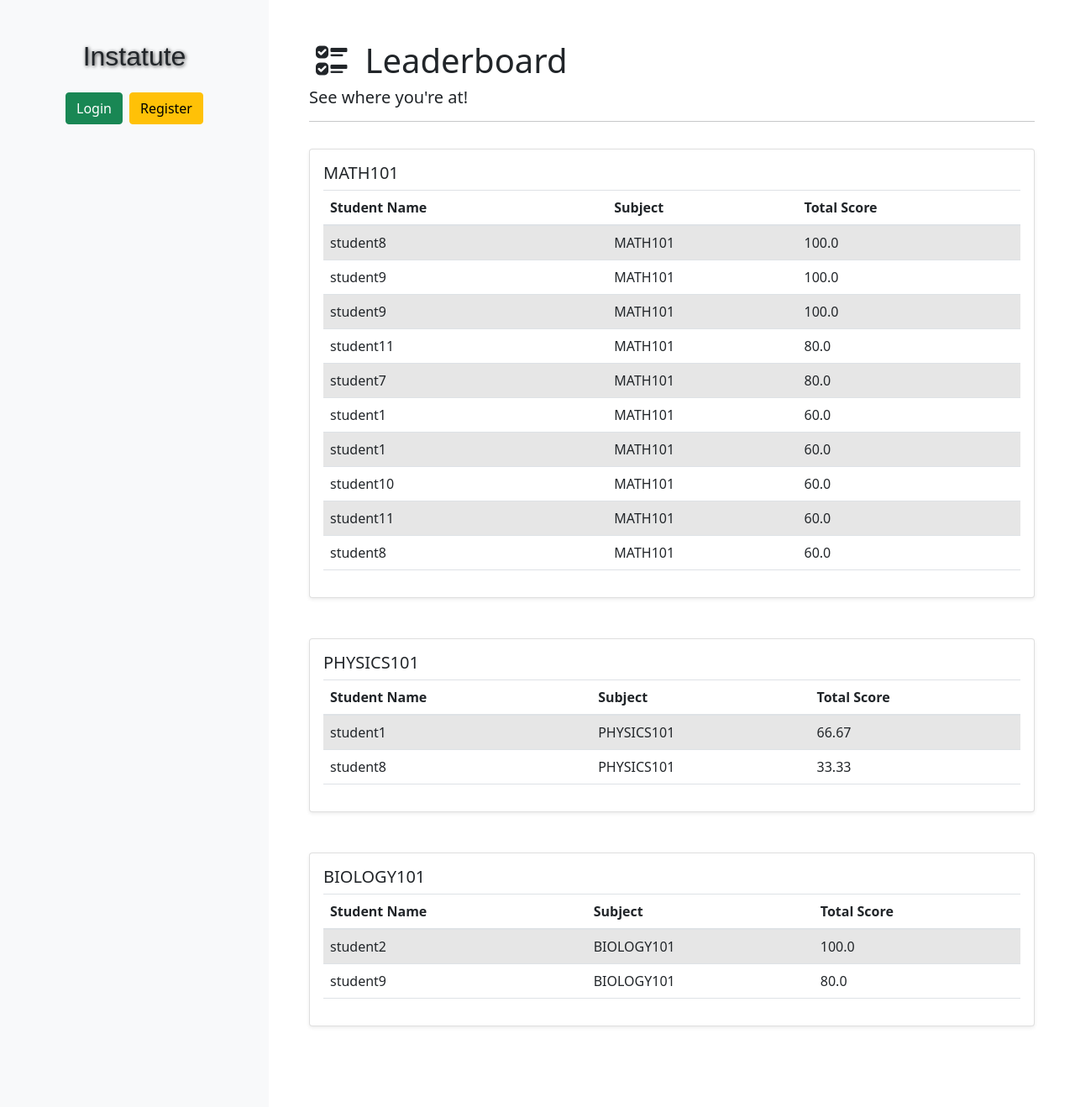
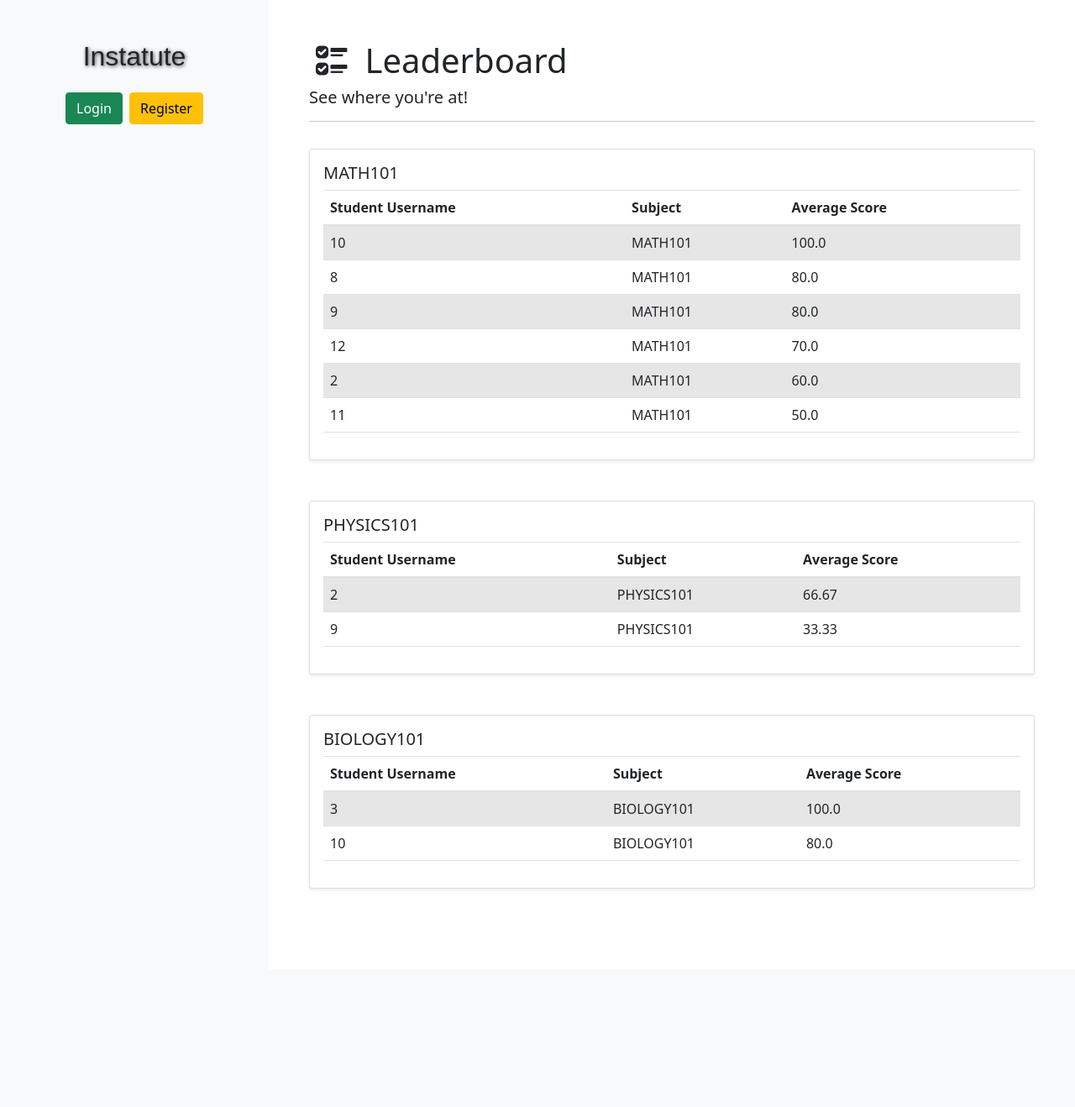
Before and after one commit to zyferion/cos60010, a Django app: page /leaderboard/ in a window 1280 px wide. Shown: the whole page at 84% size. After the commit the page ends 1058 px from the top, so only its background shows below. Run offline with Django 4.2, Linux system fonts and the light colour scheme; data comes from the database, SQL or seed files in the repository; some libraries are stand-ins or nearby versions; some web fonts are replaced.

Commit message:
updated leaderboard to show average score instead of total score

```diff
--- a/quiz/templates/quiz/leaderboard.html
+++ b/quiz/templates/quiz/leaderboard.html
@@ -19,9 +19,9 @@ Leaderboard
                             <table class="table table-striped">
                             <thead>
                               <tr>
-                                <th scope="col">Student Name</th>
+                                <th scope="col">Student Username</th>
                                 <th scope="col">Subject</th>
-                                <th scope="col">Total Score</th>
+                                <th scope="col">Average Score</th>
                               </tr>
                             </thead>
                             <tbody>
@@ -29,7 +29,7 @@ Leaderboard
                               <tr>
                                 <td>{{x.user}}</td>
                                 <td>{{x.subject}}</td>
-                                <td>{{x.score}}</td>
+                                <td>{{x.avg_score}}</td>
                               </tr>
                             {% endfor %}
                           </tbody>
@@ -41,9 +41,9 @@ Leaderboard
                             <table class="table table-striped">
                             <thead>
                                 <tr>
-                                    <th scope="col">Student Name</th>
+                                    <th scope="col">Student Username</th>
                                     <th scope="col">Subject</th>
-                                    <th scope="col">Total Score</th>
+                                    <th scope="col">Average Score</th>
                                   </tr>
                             </thead>
                             <tbody>
@@ -51,7 +51,7 @@ Leaderboard
                               <tr>
                                 <td>{{x.user}}</td>
                                 <td>{{x.subject}}</td>
-                                <td>{{x.score}}</td>
+                                <td>{{x.avg_score}}</td>
                               </tr>
                               {% endfor %}
                             </tbody>
@@ -62,9 +62,9 @@ Leaderboard
                             <table class="table table-striped">
                             <thead>
                                 <tr>
-                                    <th scope="col">Student Name</th>
+                                    <th scope="col">Student Username</th>
                                     <th scope="col">Subject</th>
-                                    <th scope="col">Total Score</th>
+                                    <th scope="col">Average Score</th>
                                   </tr>
                             </thead>
                             <tbody>
@@ -72,7 +72,7 @@ Leaderboard
                               <tr>
                                 <td>{{x.user}}</td>
                                 <td>{{x.subject}}</td>
-                                <td>{{x.score}}</td>
+                                <td>{{x.avg_score}}</td>
                               </tr>
                             {% endfor %}
                           </tbody>
--- a/quiz/views.py
+++ b/quiz/views.py
@@ -10,6 +10,7 @@ from django.http import JsonResponse
 from django.db import models
 from django.contrib.auth.decorators import login_required # Import login_required decorator
 from subjects.models import Enrolment
+from django.db.models import Avg, F
 #from datetime import datetime
 
 # Create your views here.
@@ -112,19 +113,14 @@ def save_quiz_view(request, pk):
 # leaderboard
 
 def leaderboard(request):
-    leaderboard1 = Result.objects.filter(subject = 'MATH101').order_by('-score')[0:10]
-    leaderboard2 = Result.objects.filter(subject = 'PHYSICS101').order_by('-score')[0:10]
-    leaderboard3 = Result.objects.filter(subject = 'BIOLOGY101').order_by('-score')[0:10]
-    # leaderboard1_count = Result.objects.filter(subject = 'MATH101').count()
-    # leaderboard2_count = Result.objects.filter(subject = 'PHYSICS101').count()
-    # leaderboard3_count = Result.objects.filter(subject = 'BIOLOGY101').count()
+
+    leaderboard1 = Result.objects.filter(subject = 'MATH101').values('user','subject').annotate(avg_score=Avg('score')).order_by('-avg_score')[0:10]
+    leaderboard2 = Result.objects.filter(subject = 'PHYSICS101').values('user','subject').annotate(avg_score=Avg('score')).order_by('-avg_score')[0:10]
+    leaderboard3 = Result.objects.filter(subject = 'BIOLOGY101').values('user','subject').annotate(avg_score=Avg('score')).order_by('-avg_score')[0:10]
 
     context = {
         'leaderboard1' : leaderboard1,
         'leaderboard2' : leaderboard2,
         'leaderboard3' : leaderboard3,
-        # 'leaderboard1_count' : leaderboard1_count,
-        # 'leaderboard2_count' : leaderboard2_count,
-        # 'leaderboard3_count' : leaderboard3_count,
     }
     return render(request, 'quiz/leaderboard.html', context)
```
